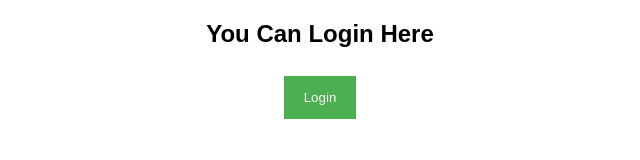
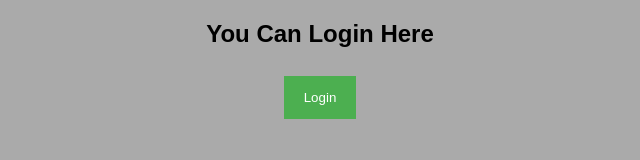
Before and after one commit to vestineugenewimana/UI, a plain HTML site: page login.html in a window 1280 px wide. Shown: the whole page, without its empty margins (320-960 px from the left). Drawn offline with Linux system fonts and the light colour scheme.

Commit message:
background color modification

```diff
--- a/login.css
+++ b/login.css
@@ -1,4 +1,7 @@
-body {font-family: Arial, Helvetica, sans-serif;}
+body {
+  font-family: Arial, Helvetica, sans-serif;
+  background-color: #AAAAAA;
+}
 
 /* Full-width input fields */
 input[type=text], input[type=password] {
--- a/signup.css
+++ b/signup.css
@@ -1,4 +1,4 @@
-body {font-family: Arial, Helvetica, sans-serif;}
+body {font-family: Arial, Helvetica, sans-serif;background-color: #AAAAAA;}
 * {box-sizing: border-box;}
 
 /* Full-width input fields */
```
